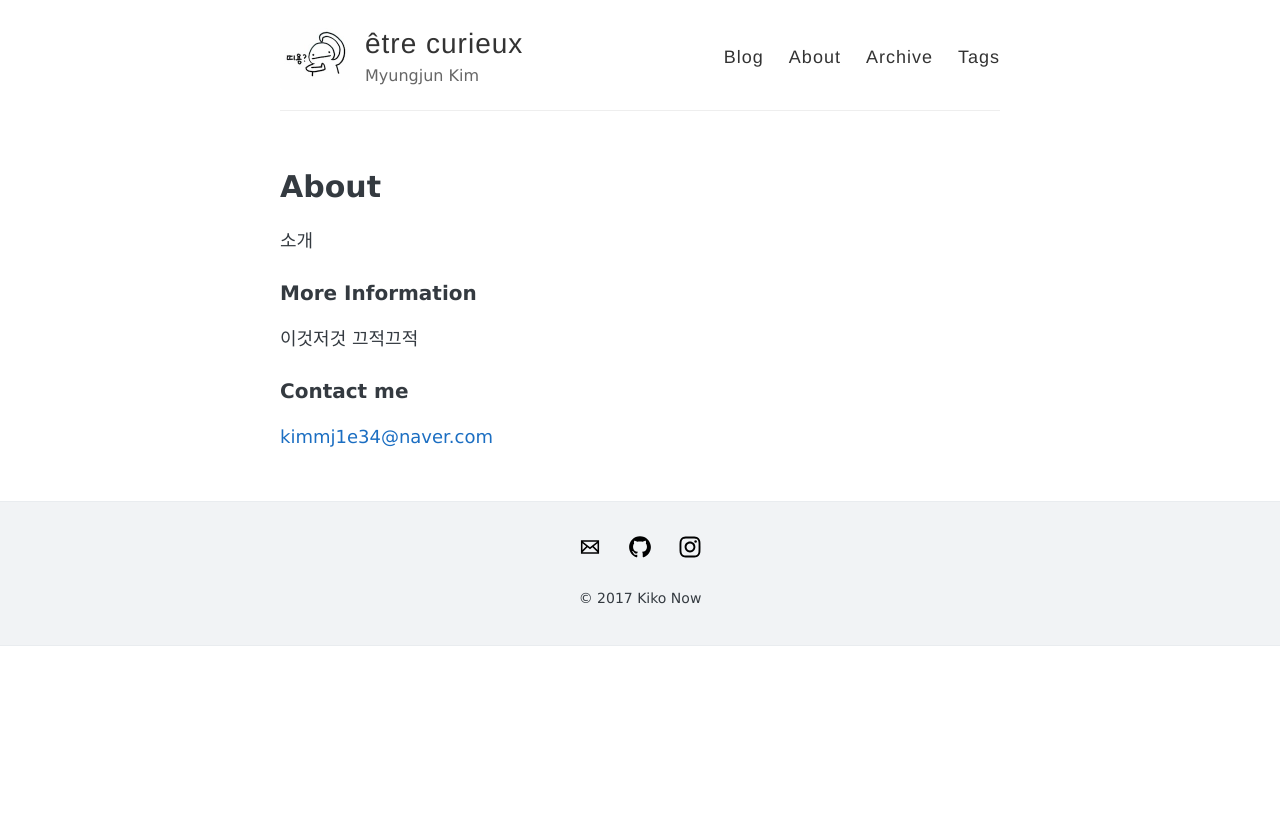
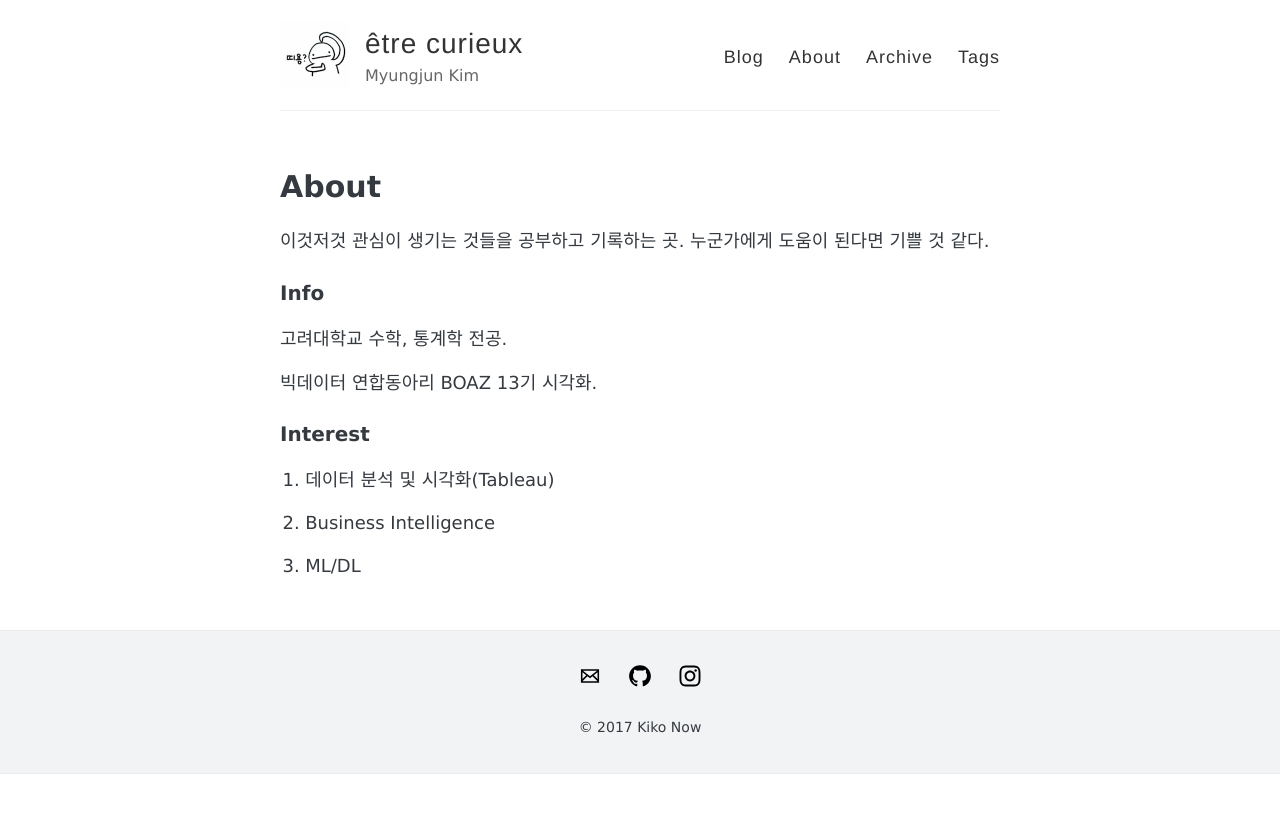
Before and after one commit to shanny924/shanny924.github.io, a Jekyll site: the page built from about.md, in a window 1280 px wide. Shown: the top 813 px of the page. Built offline with Jekyll 4.4.1, drawn with Linux system fonts in a browser that asks for light colours.

Commit message:
modify about

```diff
--- a/about.md
+++ b/about.md
@@ -4,12 +4,18 @@ title: About
 permalink: /about/
 ---
 
-소개
+이것저것 관심이 생기는 것들을 공부하고 기록하는 곳. 누군가에게 도움이 된다면 기쁠 것 같다.
 
-### More Information
+### Info
 
-이것저것 끄적끄적
+고려대학교 수학, 통계학 전공.
 
-### Contact me
+빅데이터 연합동아리 BOAZ 13기 시각화.
 
-[kimmj1e34@naver.com](kimmj1e34@naver.com)
+### Interest
+
+1. 데이터 분석 및 시각화(Tableau)
+
+2. Business Intelligence
+
+3. ML/DL
```
